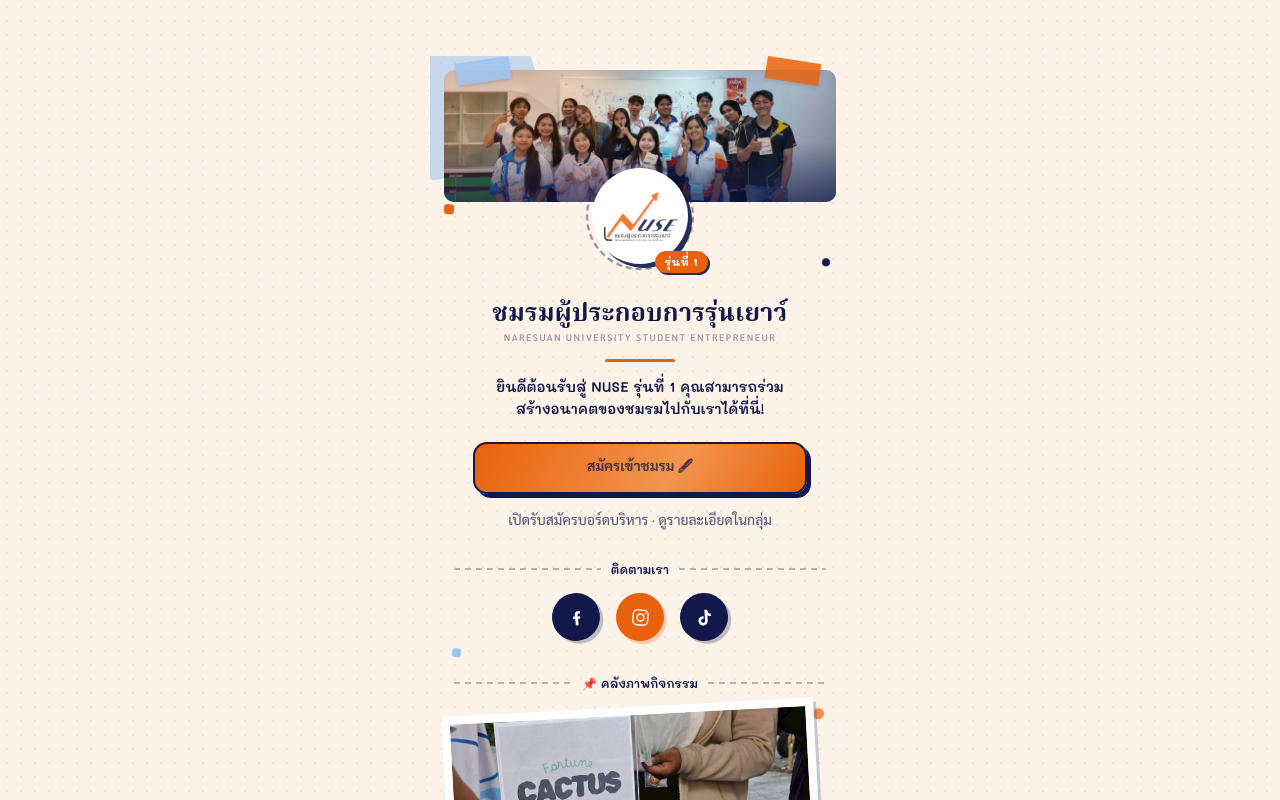
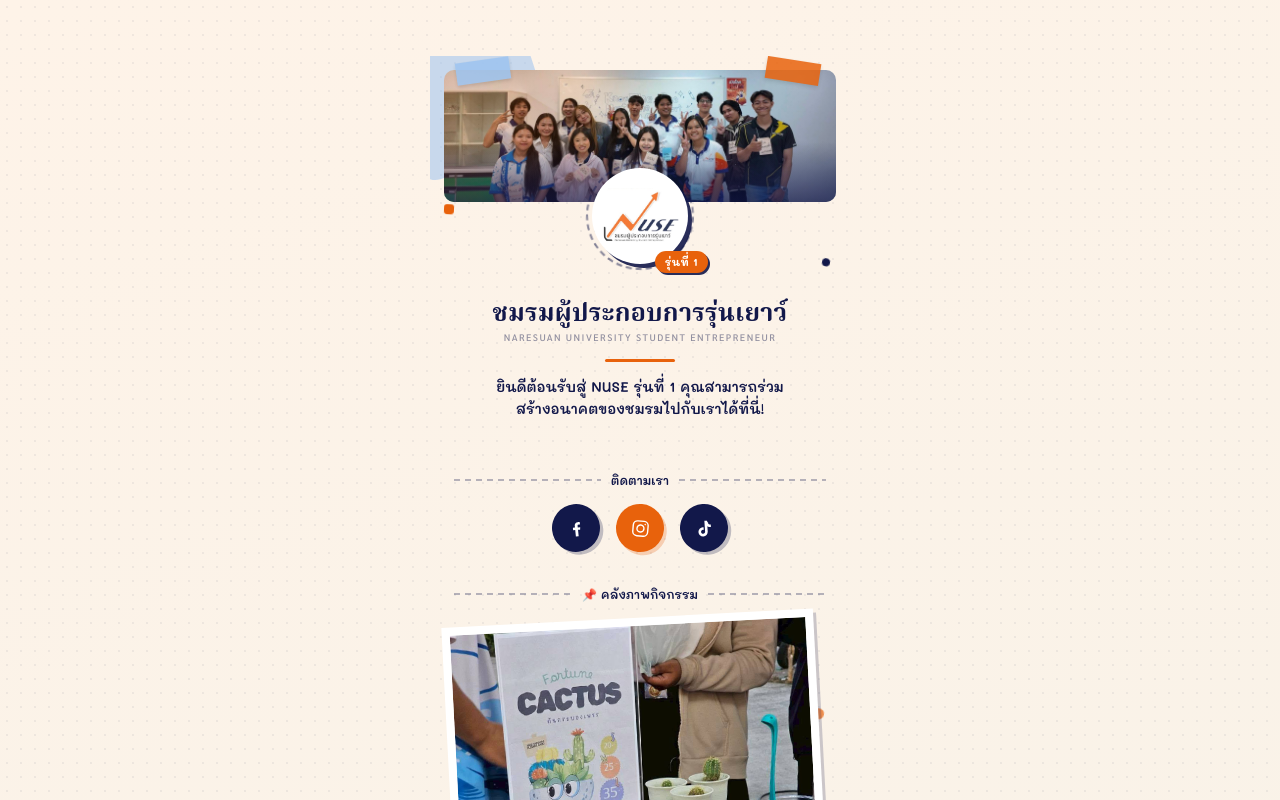
Before and after one commit to Rednoselittledog/NUSE_CARD, a Nuxt app in the folder nuse-card-app/: page / in a window 1280 px wide. Shown: the top 800 px of the page. Built offline with nearby package versions, Linux system fonts and the light colour scheme.

Commit message:
remove cta button

```diff
--- a/nuse-card-app/pages/index.vue
+++ b/nuse-card-app/pages/index.vue
@@ -4,10 +4,10 @@
     <AvatarLogo :src="logoSrc" />
     <div class="card-body">
       <ProfileIntro />
-      <CtaButtons />
+      <!-- <CtaButtons /> -->
       <SocialLinks />
       <PhotoGallery />
-      <ClosingCta />
+      <!-- <ClosingCta /> -->
     </div>
   </CardShell>
 </template>
```
Also changed, not shown: 1 other file (tests, documents, lock files or other folders).
